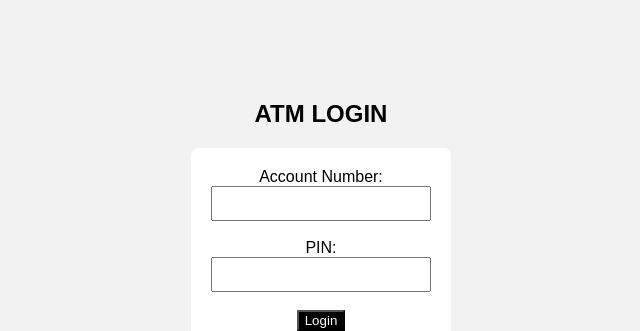
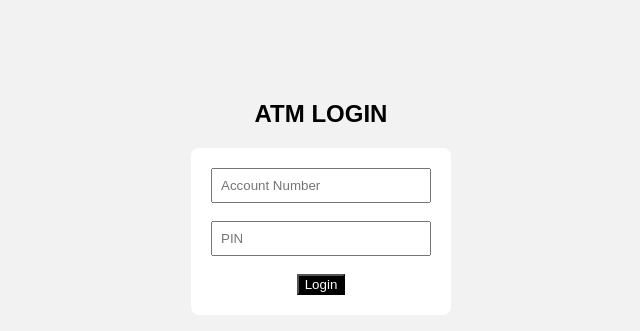
Before and after one commit to ezhil-kumaran-27/ATM-mini-project, a Flask app: page /login in a window 1280 px wide. Shown: the top 331 px of the page, without its empty margins (319-959 px from the left). Run offline with Flask 3, Linux system fonts and the light colour scheme.

Commit message:
Initial commit – ATM Mini Project (login page done some little changes )

```diff
--- a/templates/login.html
+++ b/templates/login.html
@@ -7,14 +7,12 @@
 </head>
 <body>
     <h2>ATM LOGIN</h2>
-    <form method="POST" action="/">
-        <label> Account Number: </label><br>
-        <input type="text", name="account_no" required><br><br>
-        <label>PIN: </label><br>
-        <input type="password" name="pin" required><br><br>
-        <button type="submit">Login </button>
+<form action="/login" method="POST">
+    <input type="text" name="account_no" placeholder="Account Number" required><br><br>
+    <input type="password" name="pin" placeholder="PIN" required><br><br>
+    <button type="submit">Login</button>
+</form>
 
-    </form>
 <p style="color:red;">{{error}}</p>
 
 </body>
```
